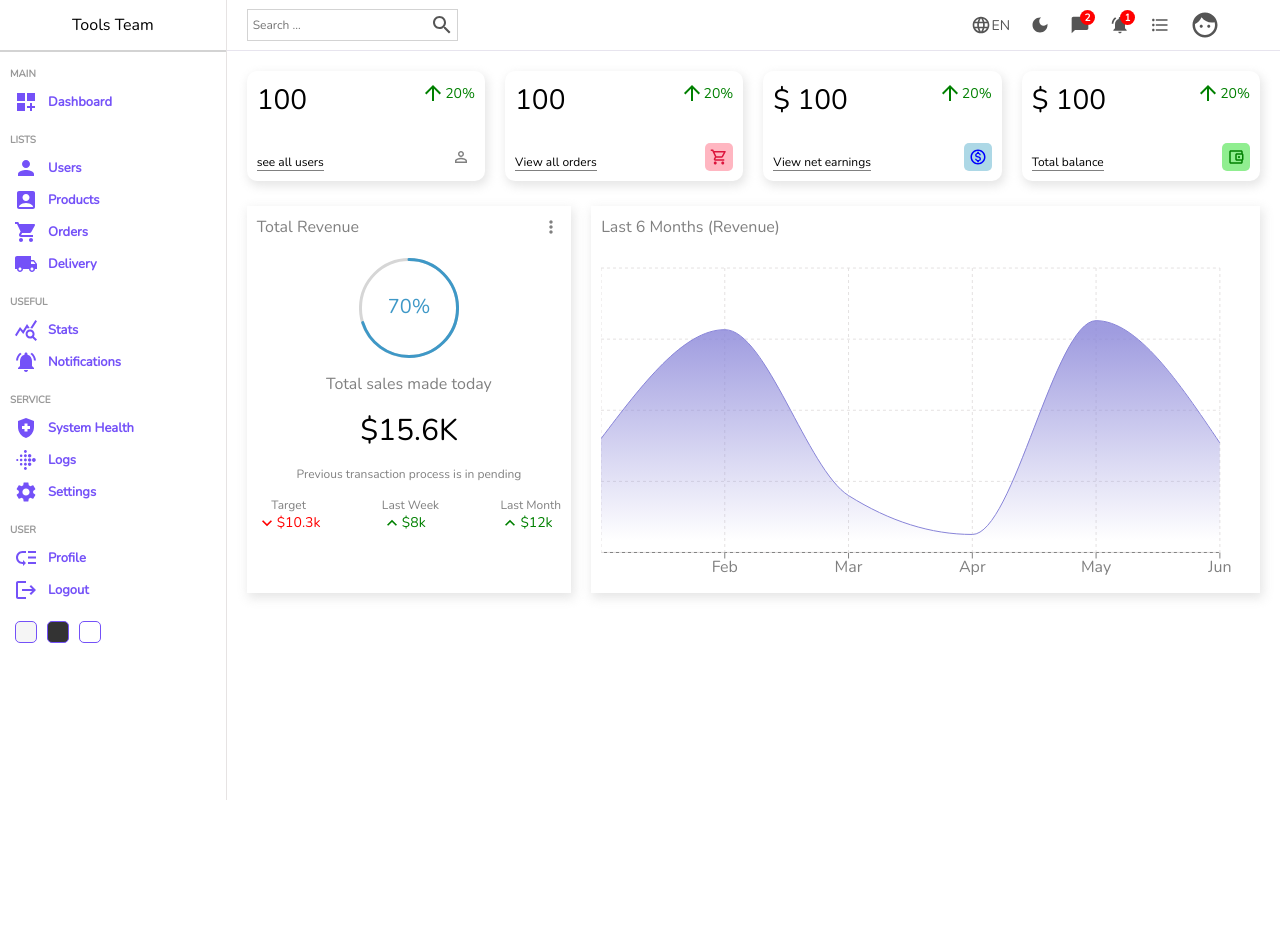
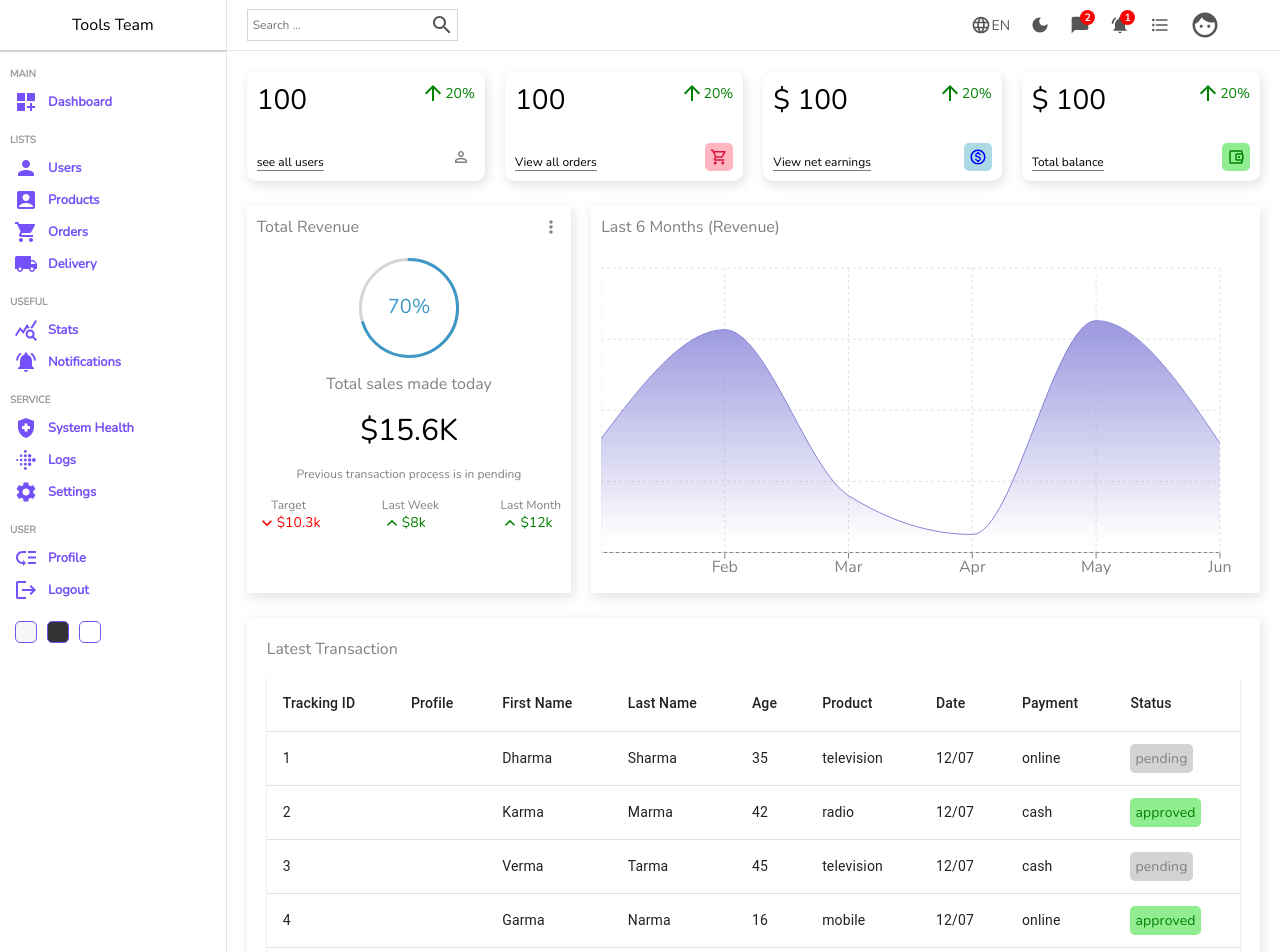
Before and after one commit to Sushil456/Dashboard, a React (Create React App) app: page / in a window 1280 px wide. Shown: the top 952 px of the page. Before the commit the page ends 800 px from the top, so only its background shows below. Built offline with nearby package versions, Linux system fonts and the light colour scheme.

Commit message:
table lists added with image, status of approve and pending having dynamic color

```diff
--- /dev/null
+++ b/src/Components/Table/Table.jsx
@@ -0,0 +1,64 @@
+import './Table.scss'
+import Table from '@mui/material/Table';
+import TableBody from '@mui/material/TableBody';
+import TableCell from '@mui/material/TableCell';
+import TableContainer from '@mui/material/TableContainer';
+import TableHead from '@mui/material/TableHead';
+import TableRow from '@mui/material/TableRow';
+import Paper from '@mui/material/Paper';
+export const BasicTable = () => {
+
+    // Defining Data
+    const rows = [
+        { id: 1, lastName: 'Sharma', firstName: 'Dharma', age: 35 , product:'television', date:'12/07', status:'pending', payment:'online' },
+        { id: 2, lastName: 'Marma', firstName: 'Karma', age: 42 , product:'radio', date:'12/07', status:'approved', payment:'cash'},
+        { id: 3, lastName: 'Tarma', firstName: 'Verma', age: 45, product:'television', date:'12/07', status:'pending', payment:'cash' },
+        { id: 4, lastName: 'Narma', firstName: 'Garma', age: 16 , product:'mobile', date:'12/07', status:'approved', payment:'online'},
+        { id: 5, lastName: 'Koderma', firstName: 'Jerma', age: 44 , product:'television', date:'12/07', status:'approved', payment:'cash'},
+      ];
+
+  return (
+    // create table container to hold table
+    <TableContainer component={Paper} className='table'>
+    <Table sx={{ minWidth: 650 }} aria-label="simple table">
+        {/* table header define */}
+      <TableHead>
+        <TableRow>
+          <TableCell className='tableCell'>Tracking ID</TableCell>
+          <TableCell className='tableCell'>Profile</TableCell>
+          <TableCell className='tableCell'>First Name</TableCell>
+          <TableCell className='tableCell'>Last Name</TableCell>
+          <TableCell className='tableCell'>Age</TableCell>
+          <TableCell className='tableCell'>Product</TableCell>
+          <TableCell className='tableCell'>Date</TableCell>
+          <TableCell className='tableCell'>Payment</TableCell>
+          <TableCell className='tableCell'>Status</TableCell>
+        </TableRow>
+      </TableHead>
+      {/* table body define where data will go  */}
+      <TableBody>
+        {rows.map((row) => (
+          <TableRow key={row.id}>
+            <TableCell className='tableCell'>{row.id}</TableCell>
+
+            <TableCell className='tableCell'>
+                <div className="wrapper">
+                    <img src={row.img} alt="" className="image" />
+                </div>
+            </TableCell>
+            <TableCell className='tableCell'>{row.firstName}</TableCell>
+            <TableCell className='tableCell'>{row.lastName}</TableCell>
+            <TableCell className='tableCell'>{row.age}</TableCell>
+            <TableCell className='tableCell'>{row.product}</TableCell>
+            <TableCell className='tableCell'>{row.date}</TableCell>
+            <TableCell className='tableCell'>{row.payment}</TableCell>
+            <TableCell className='tableCell'>
+                <span className={`status ${row.status}`}>{row.status}</span>
+            </TableCell>
+          </TableRow>
+        ))}
+      </TableBody>
+    </Table>
+  </TableContainer>
+  )
+}
--- /dev/null
+++ b/src/Components/Table/Table.scss
@@ -0,0 +1,15 @@
+.status{
+    padding: 5px;
+    border-radius: 5px;
+
+    &.approved{
+        color:green;
+        background-color: lightgreen;
+    }
+
+    &.pending{
+        color: gray;
+        background-color: lightgray;
+
+    }
+}
--- a/src/Pages/Home/Home.jsx
+++ b/src/Pages/Home/Home.jsx
@@ -4,6 +4,7 @@ import { Chart } from '../../Components/Chart/Chart'
 import { Featured } from '../../Components/Featured/Featured'
 import { Navbar } from '../../Components/Navbar/Navbar'
 import { Sidebar } from '../../Components/Sidebar/Sidebar'
+import { BasicTable } from '../../Components/Table/Table'
 import { Widget } from '../../Components/Widgets/Widget'
 import './home.scss'
 
@@ -27,6 +28,14 @@ export const Home = () => {
             <Chart />
           </div>
 
+          <div className="listContainer">
+            <div className="listTitle">Latest Transaction</div>
+            <div className="table">
+              <BasicTable />
+            </div>
+          </div>
+
+
         </div>
     </div>
   )
--- a/src/Pages/Home/home.scss
+++ b/src/Pages/Home/home.scss
@@ -14,6 +14,18 @@
             padding: 5px 20px;
         }
 
+        .listContainer{
+            -webkit-box-shadow: 2px 4px 10px 1px rgba(0,0,0, 0.47);
+            box-shadow: 2px 4px 10px 1px rgba(201, 201, 201, 0.47);
+            padding: 20px;
+            margin: 20px;
+
+            .listTitle{
+                font-weight: 500;
+                color: gray;
+                margin-bottom: 15px;
+            }
+        }
 
     }
 }
--- a/src/Pages/List/List.jsx
+++ b/src/Pages/List/List.jsx
@@ -1,6 +1,14 @@
-
+import { Navbar } from "../../Components/Navbar/Navbar"
+import { Sidebar } from "../../Components/Sidebar/Sidebar"
+import './List.scss'
 export const List = () => {
   return (
-    <div>List</div>
+    <div className="list" >
+      <Sidebar />
+      <div className="listContainer">
+        <Navbar />
+          data table
+      </div>
+    </div>
   )
 }
--- a/src/Pages/List/List.scss
+++ b/src/Pages/List/List.scss
@@ -0,0 +1,9 @@
+.list{
+    display: flex;
+    width: 100%;
+
+    .listContainer{
+        flex: 6;
+
+    }
+}
```
